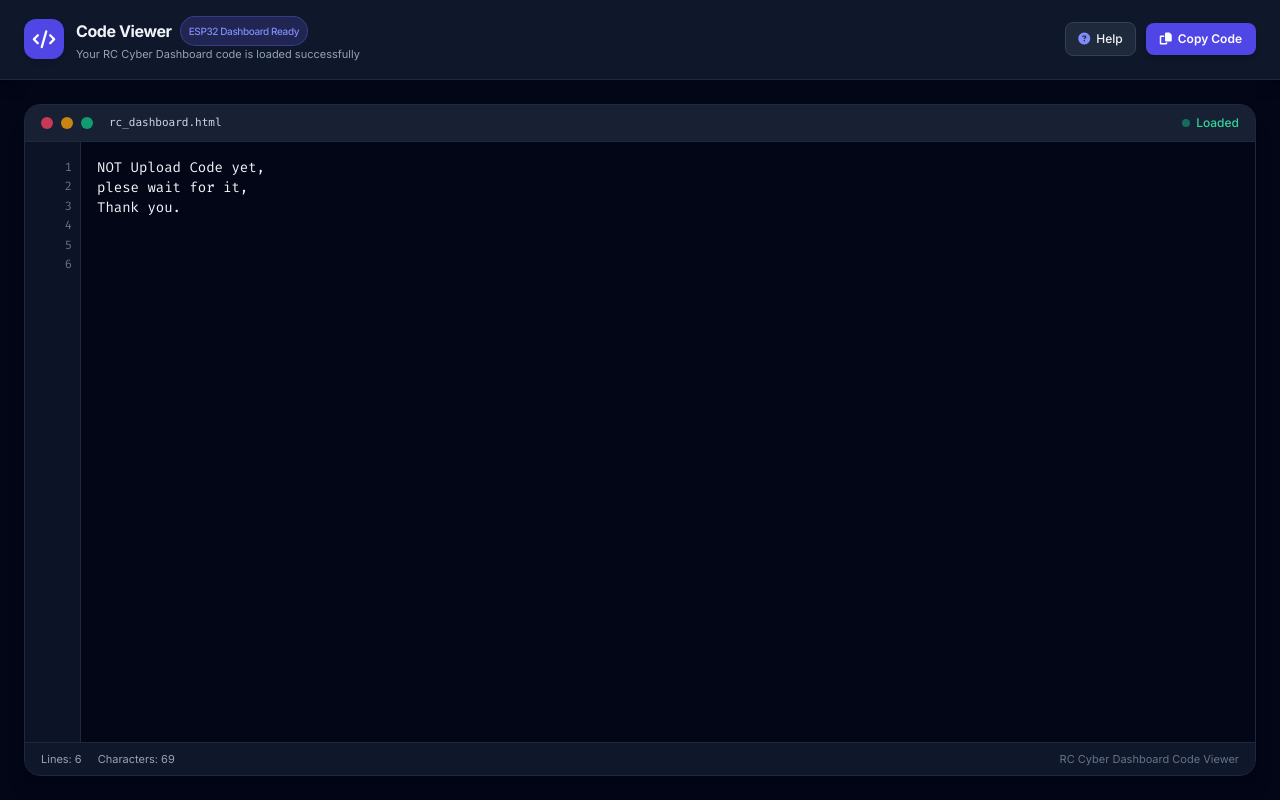
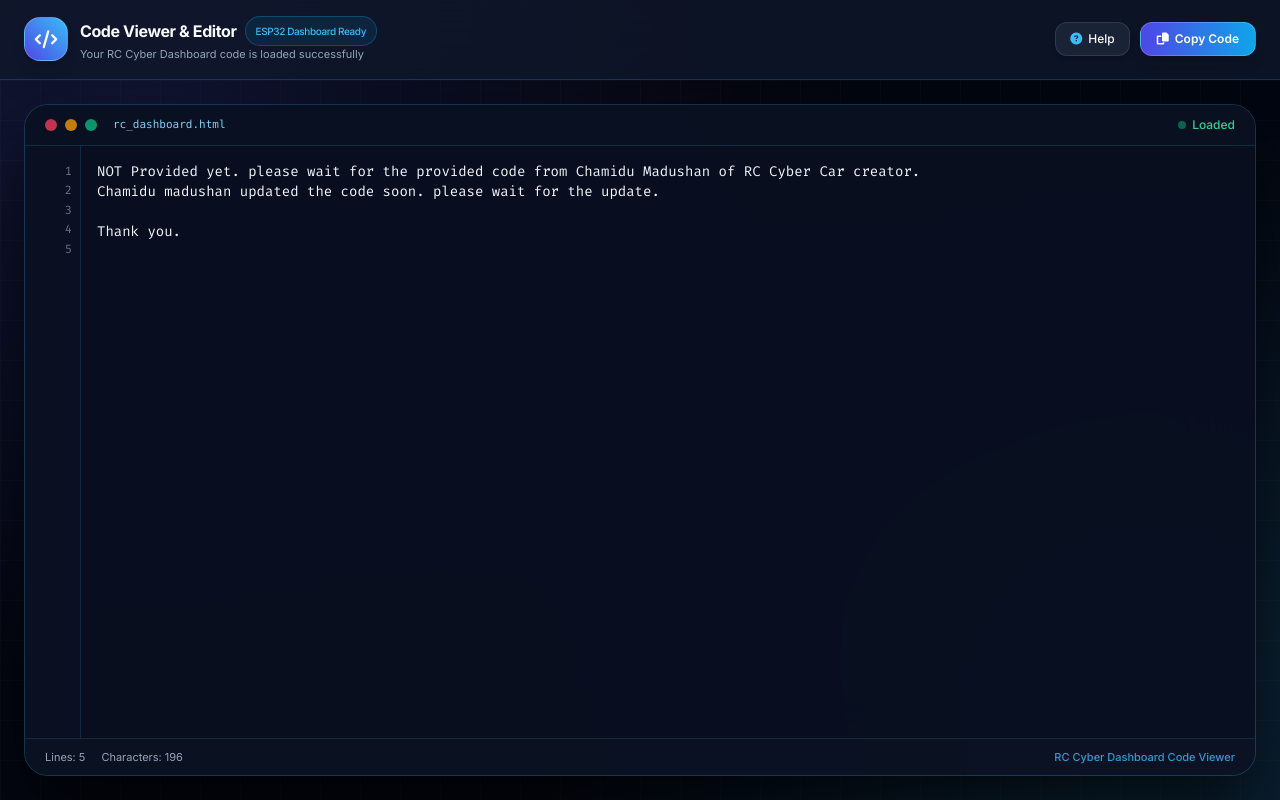
Before and after one commit to cmadushan2009-stack/Code, a plain HTML site: page index.html in a window 1280 px wide. Drawn offline with nearby package versions, Linux system fonts and the light colour scheme.

Commit message:
Update index.html

```diff
--- a/index.html
+++ b/index.html
@@ -4,7 +4,7 @@
 <head>
     <meta charset="UTF-8">
     <meta name="viewport" content="width=device-width, initial-scale=1.0">
-    <title>Code Viewer </title>
+    <title>Code Viewer & Editor</title>
     <!-- Tailwind CSS CDN -->
     <script src="https://cdn.tailwindcss.com"></script>
     <script>
@@ -26,8 +26,28 @@
     <!-- FontAwesome Icons -->
     <link rel="stylesheet" href="https://cdnjs.cloudflare.com/ajax/libs/font-awesome/6.4.0/css/all.min.css">
     <style>
+        :root {
+            --bg-color: #030712;
+            --card-bg: rgba(17, 24, 39, 0.75);
+            --border-color: rgba(56, 189, 248, 0.25);
+            --accent-glow: #38bdf8;
+            --primary: #6366f1;
+            --secondary: #ec4899;
+            --text-main: #f8fafc;
+            --text-muted: #94a3b8;
+        }
+
         body {
             font-family: 'Inter', sans-serif;
+            background-color: var(--bg-color);
+            color: var(--text-main);
+            background-image:
+                radial-gradient(circle at 10% 10%, rgba(99, 102, 241, 0.18) 0%, transparent 45%),
+                radial-gradient(circle at 90% 90%, rgba(56, 189, 248, 0.18) 0%, transparent 45%),
+                radial-gradient(circle at 50% 50%, rgba(236, 72, 153, 0.08) 0%, transparent 50%),
+                linear-gradient(rgba(255, 255, 255, 0.02) 1px, transparent 1px),
+                linear-gradient(90deg, rgba(255, 255, 255, 0.02) 1px, transparent 1px);
+            background-size: 100% 100%, 100% 100%, 100% 100%, 40px 40px, 40px 40px;
         }
 
         .code-font {
@@ -40,28 +60,31 @@
         }
 
         ::-webkit-scrollbar-track {
-            background: rgba(0, 0, 0, 0.1);
+            background: rgba(10, 17, 34, 0.6);
         }
 
         ::-webkit-scrollbar-thumb {
-            background: rgba(100, 100, 100, 0.4);
+            background: rgba(56, 189, 248, 0.3);
             border-radius: 4px;
+        }
+
+        ::-webkit-scrollbar-thumb:hover {
+            background: var(--accent-glow);
         }
     </style>
 </head>
 
-<body class="bg-slate-950 text-slate-100 min-h-screen flex flex-col">
+<body class="min-h-screen flex flex-col">
 
-    <header
-        class="bg-slate-900 border-b border-slate-800 px-6 py-4 flex flex-col sm:flex-row items-center justify-between gap-4 shadow-lg z-10">
+    <header class="bg-[rgba(15,23,42,0.8)] backdrop-blur-xl border-b border-[rgba(56,189,248,0.2)] px-6 py-4 flex flex-col sm:flex-row items-center justify-between gap-4 shadow-2xl z-10">
         <div class="flex items-center space-x-3">
-            <div class="bg-indigo-600 text-white p-2.5 rounded-xl shadow-md flex items-center justify-center w-10 h-10">
+            <div class="bg-gradient-to-tr from-indigo-600 to-sky-400 text-white p-2.5 rounded-2xl shadow-lg flex items-center justify-center w-11 h-11 border border-white/20">
                 <i class="fa-solid fa-code text-lg"></i>
             </div>
             <div>
                 <h1 class="font-bold text-base tracking-tight flex items-center gap-2">
-                    Code Viewer <span
-                        class="text-[10px] px-2 py-0.5 bg-indigo-500/20 text-indigo-400 rounded-full font-medium border border-indigo-500/35">ESP32
+                    Code Viewer & Editor <span
+                        class="text-[10px] px-2.5 py-0.5 bg-sky-500/10 text-sky-400 rounded-full font-medium border border-sky-500/30">ESP32
                         Dashboard Ready</span>
                 </h1>
                 <p class="text-[11px] text-slate-400">Your RC Cyber Dashboard code is loaded successfully</p>
@@ -70,12 +93,12 @@
 
         <div class="flex items-center gap-2.5">
             <button onclick="toggleHelp()"
-                class="px-3 py-2 bg-slate-800 hover:bg-slate-700 text-xs font-medium rounded-lg border border-slate-700 flex items-center gap-1.5 transition">
-                <i class="fa-solid fa-circle-question text-indigo-400"></i>
-                <span>Help </span>
+                class="px-3.5 py-2 bg-slate-800/80 hover:bg-slate-700 text-xs font-medium rounded-xl border border-slate-700/80 flex items-center gap-1.5 transition shadow-md">
+                <i class="fa-solid fa-circle-question text-sky-400"></i>
+                <span>Help</span>
             </button>
             <button onclick="copyCode()"
-                class="px-3.5 py-2 bg-indigo-600 hover:bg-indigo-700 text-xs font-semibold text-white rounded-lg shadow-md flex items-center gap-1.5 transition">
+                class="px-4 py-2 bg-gradient-to-r from-indigo-600 to-sky-500 hover:from-indigo-500 hover:to-sky-400 text-xs font-semibold text-white rounded-xl shadow-lg flex items-center gap-1.5 transition border border-white/20">
                 <i class="fa-solid fa-copy"></i>
                 <span>Copy Code</span>
             </button>
@@ -83,31 +106,26 @@
     </header>
 
     <div id="help-banner"
-        class="hidden bg-slate-900/90 border-b border-slate-800 px-6 py-4 text-xs space-y-2 backdrop-blur">
+        class="hidden bg-[rgba(15,23,42,0.95)] border-b border-[rgba(56,189,248,0.2)] px-6 py-4 text-xs space-y-2 backdrop-blur-2xl">
         <div class="max-w-4xl mx-auto flex flex-col sm:flex-row justify-between gap-4">
             <div class="space-y-1">
-                <p class="font-bold text-indigo-400"><i class="fa-solid fa-info-circle mr-1"></i> Instructions :</p>
-                <p class="text-slate-300">1. Your custom RC Dashboard HTML code is already pre-loaded into the editor & can't edit it.
-                </p>
-                <p class="text-slate-300">2. Use the 'Copy Code' button at the top right to copy the entire code
-                    instantly.</p>
+                <p class="font-bold text-sky-400"><i class="fa-solid fa-info-circle mr-1"></i> Instructions:</p>
+                <p class="text-slate-300">1. Your custom RC Dashboard HTML code is already pre-loaded into the editor.</p>
+                <p class="text-slate-300">2. Use the 'Copy Code' button at the top right to copy the entire code instantly.</p>
             </div>
-            <button onclick="toggleHelp()" class="self-start text-slate-400 hover:text-white px-2 py-1 text-sm"><i
-                    class="fa-solid fa-xmark"></i></button>
+            <button onclick="toggleHelp()" class="self-start text-slate-400 hover:text-white px-2 py-1 text-sm"><i class="fa-solid fa-xmark"></i></button>
         </div>
     </div>
 
     <main class="flex-1 flex flex-col p-4 sm:p-6 max-w-7xl w-full mx-auto">
-        <div
-            class="flex-1 bg-slate-900 border border-slate-800 rounded-2xl shadow-xl flex flex-col overflow-hidden relative">
+        <div class="flex-1 bg-[rgba(15,23,42,0.75)] backdrop-blur-2xl border border-[rgba(56,189,248,0.2)] rounded-3xl shadow-[0_35px_75px_rgba(0,0,0,0.75)] flex flex-col overflow-hidden relative">
 
-            <div
-                class="bg-slate-800/60 border-b border-slate-800 px-4 py-2.5 flex items-center justify-between text-xs text-slate-400">
+            <div class="bg-[rgba(10,17,34,0.85)] border-b border-[rgba(56,189,248,0.15)] px-5 py-3 flex items-center justify-between text-xs text-slate-400">
                 <div class="flex items-center gap-2">
-                    <span class="w-3 h-3 rounded-full bg-rose-500/80 inline-block"></span>
-                    <span class="w-3 h-3 rounded-full bg-amber-500/80 inline-block"></span>
-                    <span class="w-3 h-3 rounded-full bg-emerald-500/80 inline-block"></span>
-                    <span class="ml-2 font-mono text-[11px] text-slate-300">rc_dashboard.html</span>
+                    <span class="w-3 h-3 rounded-full bg-rose-500/80 inline-block shadow-sm"></span>
+                    <span class="w-3 h-3 rounded-full bg-amber-500/80 inline-block shadow-sm"></span>
+                    <span class="w-3 h-3 rounded-full bg-emerald-500/80 inline-block shadow-sm"></span>
+                    <span class="ml-2 font-mono text-[11px] text-sky-300">rc_dashboard.html</span>
                 </div>
                 <div id="status-indicator" class="text-emerald-400 font-medium flex items-center gap-1.5">
                     <span class="w-2 h-2 rounded-full bg-emerald-500 animate-pulse"></span> Loaded
@@ -115,58 +133,30 @@
             </div>
 
             <!-- Editor Grid: Line Numbers + Textarea -->
-            <div class="flex-1 flex relative overflow-hidden bg-slate-950">
+            <div class="flex-1 flex relative overflow-hidden bg-[rgba(8,14,30,0.85)]">
                 <!-- Line Numbers Sidebar -->
                 <div id="line-numbers"
-                    class="w-14 bg-slate-900/80 border-r border-slate-800 text-slate-500 code-font text-xs py-4 px-2 select-none text-right overflow-hidden leading-relaxed">
+                    class="w-14 bg-[rgba(10,17,34,0.9)] border-r border-[rgba(56,189,248,0.15)] text-slate-500 code-font text-xs py-4 px-2 select-none text-right overflow-hidden leading-relaxed">
                     1
                 </div>
 
-
-                 <!----
                 <textarea id="code-textarea" readonly onscroll="syncScroll()"
                     class="flex-1 bg-transparent text-slate-100 code-font text-xs sm:text-sm p-4 resize-none focus:outline-none leading-relaxed whitespace-pre overflow-auto cursor-default select-text"
                     spellcheck="false">
+NOT Provided yet. please wait for the provided code from Chamidu Madushan of RC Cyber Car creator.
+Chamidu madushan updated the code soon. please wait for the update.
 
-
-                    මෙතැනට ඔබේ ESP32 කේතය අලවන්න (Paste කරන්න)
-
-
-
-                </textarea> -->
-                <textarea id="code-textarea" readonly onscroll="syncScroll()"
-                    class="flex-1 bg-transparent text-slate-100 code-font text-xs sm:text-sm p-4 resize-none focus:outline-none leading-relaxed whitespace-pre overflow-auto cursor-default select-text"
-                    spellcheck="false">
-NOT Upload Code yet,
-plese wait for it,
 Thank you.
-
-
-                </textarea>
-                <!----
-                <textarea id="code-textarea" readonly onscroll="syncScroll()"
-                    class="flex-1 bg-transparent text-slate-100 code-font text-xs sm:text-sm p-4 resize-none focus:outline-none leading-relaxed whitespace-pre overflow-auto cursor-default select-text"
-                    spellcheck="false">
-
-
-                    මෙතැනට ඔබේ ESP32 කේතය අලවන්න (Paste කරන්න)
-
-
-
-                </textarea> -->
-
-
-
+                 </textarea>
             </div>
 
             <!-- Footer Stats bar -->
-            <div
-                class="bg-slate-900 border-t border-slate-800 px-4 py-2 text-[11px] text-slate-400 flex flex-col sm:flex-row justify-between items-center gap-2">
+            <div class="bg-[rgba(10,17,34,0.85)] border-t border-[rgba(56,189,248,0.15)] px-5 py-2.5 text-[11px] text-slate-400 flex flex-col sm:flex-row justify-between items-center gap-2">
                 <div class="flex items-center gap-4">
                     <span id="line-count-stat">Lines: 1</span>
                     <span id="char-count-stat">Characters: 0</span>
                 </div>
-                <div class="text-slate-500">
+                <div class="text-sky-400/80 font-medium">
                     RC Cyber Dashboard Code Viewer
                 </div>
             </div>
@@ -174,7 +164,7 @@ Thank you.
     </main>
 
     <div id="toast"
-        class="fixed bottom-6 right-6 transform translate-y-20 opacity-0 transition-all duration-300 bg-slate-800 border border-slate-700 text-white px-4 py-2.5 rounded-xl shadow-2xl text-xs font-medium z-50 flex items-center gap-2">
+        class="fixed bottom-6 right-6 transform translate-y-20 opacity-0 transition-all duration-300 bg-[rgba(15,23,42,0.95)] backdrop-blur-xl border border-[rgba(56,189,248,0.3)] text-white px-4 py-3 rounded-2xl shadow-2xl text-xs font-medium z-50 flex items-center gap-2.5">
         <i id="toast-icon" class="fa-solid fa-circle-check text-emerald-400"></i>
         <span id="toast-message">Action successful</span>
     </div>
```
